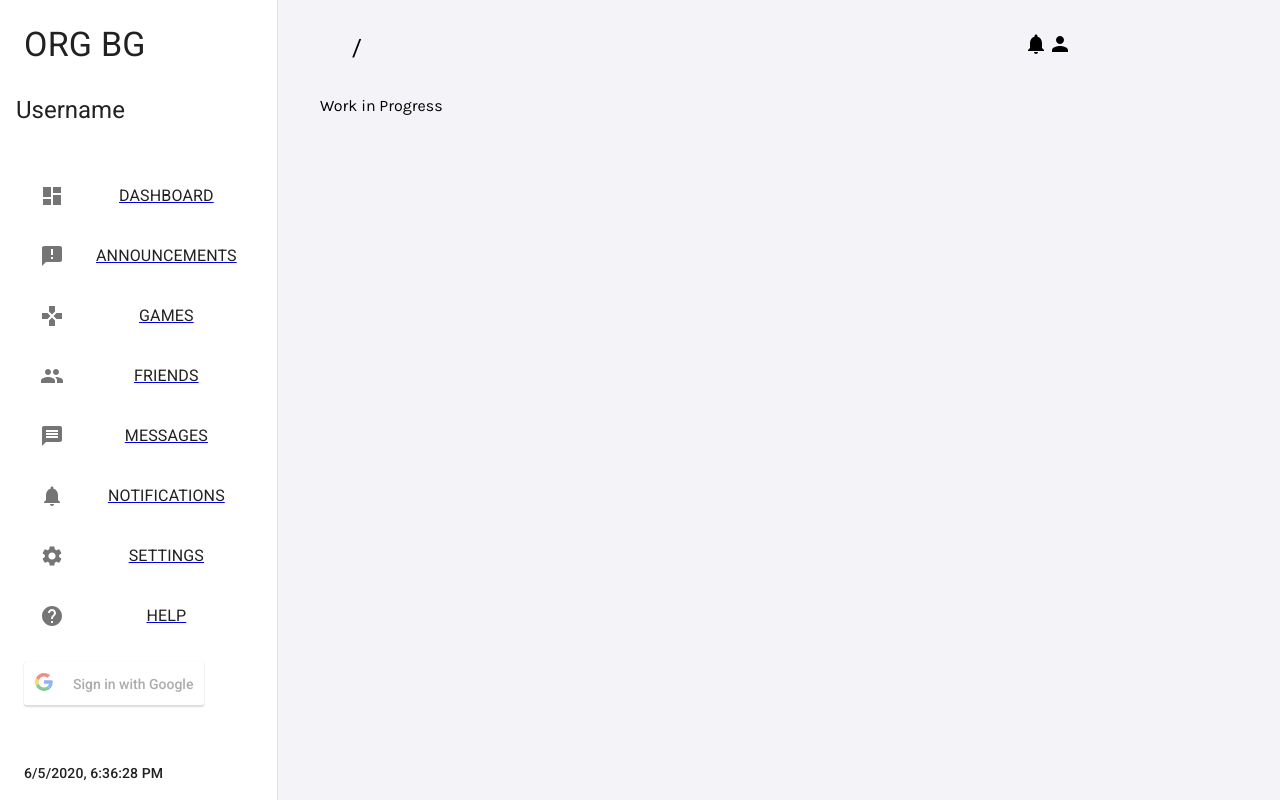
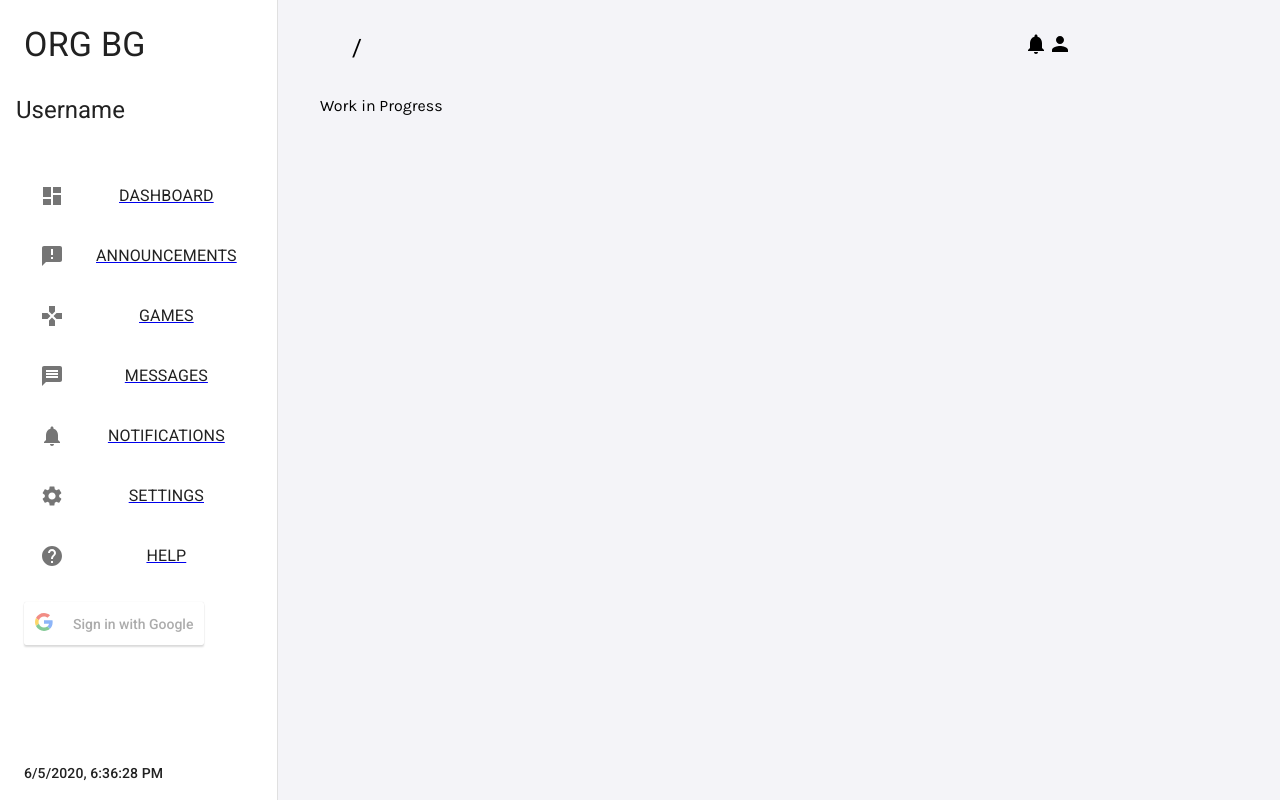
Before and after one commit to marvingay/org-battleground, a React (Create React App) app: page / in a window 1280 px wide. Built offline with nearby package versions, Linux system fonts and the light colour scheme.

Commit message:
Deleted: Unnecessary Nav Items

```diff
--- a/src/navigation.tsx
+++ b/src/navigation.tsx
@@ -4,7 +4,6 @@ import SettingsIcon from '@material-ui/icons/Settings';
 import GamesIcon from '@material-ui/icons/Games';
 import MessageIcon from '@material-ui/icons/Message';
 import NotificationsIcon from '@material-ui/icons/Notifications';
-import PeopleIcon from '@material-ui/icons/People';
 import AnnouncementIcon from '@material-ui/icons/Announcement';
 import HelpIcon from '@material-ui/icons/Help';
 
@@ -26,10 +25,6 @@ export const navItem: Navigation[] = [
     icon: <GamesIcon />,
   },
   {
-    text: 'Friends',
-    icon: <PeopleIcon />,
-  },
-  {
     text: 'Messages',
     icon: <MessageIcon />,
   },
```
